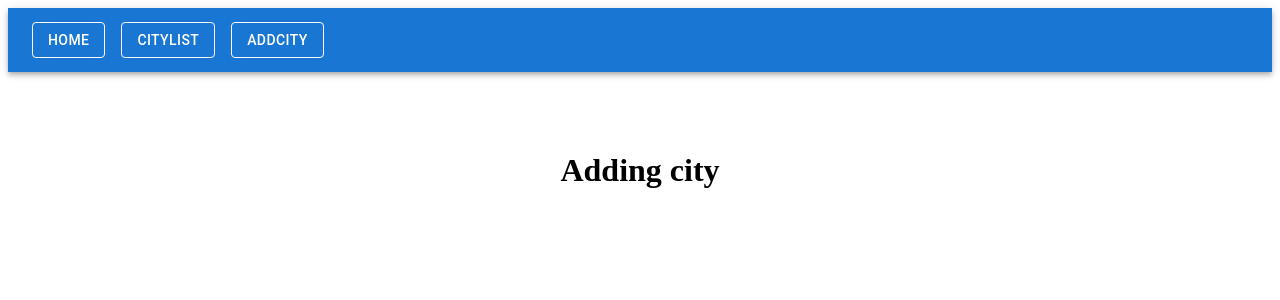
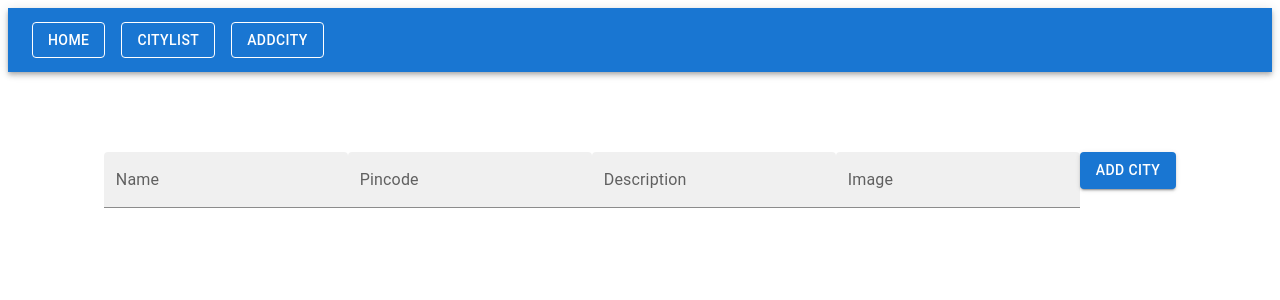
Before and after one commit to AbishekNAF/Citylist, a React (Create React App) app in the folder task/: page /AddCity in a window 1280 px wide. Shown: the top 300 px of the page. Built offline with nearby package versions, Linux system fonts and the light colour scheme.

Commit message:
compeled

```diff
--- a/task/src/App.css
+++ b/task/src/App.css
@@ -16,3 +16,9 @@
 .main {
   display: flex;
 }
+
+.Home {
+  display: flex;
+  align-items: center;
+  justify-content: center;
+}
--- a/task/src/App.js
+++ b/task/src/App.js
@@ -1,5 +1,5 @@
 import { Routes, Route, Link, Navigate, useNavigate } from "react-router-dom";
-import AddCity from "./Components/pages/AddCity.1";
+// import AddCity from "./Components/pages/AddCity.1";
 import Home from "./Components/pages/Home";
 import CityList from "./Components/pages/CityList";
 import * as React from "react";
@@ -7,6 +7,7 @@ import "./App.css";
 import AppBar from "@mui/material/AppBar";
 import Toolbar from "@mui/material/Toolbar";
 import Button from "@mui/material/Button";
+import { AddCity } from "./Components/pages/AddCity.1";
 
 function App() {
   const navigate = useNavigate();
--- a/task/src/Components/Cardd.jsx
+++ b/task/src/Components/Cardd.jsx
@@ -10,7 +10,8 @@ import IconButton from "@mui/material/IconButton";
 import Typography from "@mui/material/Typography";
 import FavoriteIcon from "@mui/icons-material/Favorite";
 import ExpandMoreIcon from "@mui/icons-material/ExpandMore";
-
+import DeleteIcon from "@mui/icons-material/Delete";
+import Stack from "@mui/material/Stack";
 
 const ExpandMore = styled((props) => {
   const { expand, ...other } = props;
@@ -23,11 +24,19 @@ const ExpandMore = styled((props) => {
   }),
 }));
 
-export default function Cardd({ name, address, description, img }) {
+export default function Cardd({ name, address, description, img, id }) {
   const [expanded, setExpanded] = React.useState(false);
 
   const handleExpandClick = () => {
     setExpanded(!expanded);
+  };
+
+  const handleDelete = (id) => {
+    fetch(`https://648bfca08620b8bae7ec029b.mockapi.io/cities/${id}`, {
+      method: "DELETE",
+    }).then(() => console.log("deleted"));
+
+    console.log(id);
   };
 
   return (
@@ -35,7 +44,7 @@ export default function Cardd({ name, address, description, img }) {
       <CardHeader title={name} />
       <CardMedia component="img" height="194" image={img} alt="Paella dish" />
       <CardContent>
-        <Typography variant="body2" color="text.secondary">
+        <Typography variant="body2" color="blue">
           PINCODE-{address}
         </Typography>
       </CardContent>
@@ -43,7 +52,11 @@ export default function Cardd({ name, address, description, img }) {
         <IconButton aria-label="add to favorites">
           <FavoriteIcon />
         </IconButton>
-
+        <Stack direction="row" spacing={1}>
+          <IconButton onClick={() => handleDelete(id)} aria-label="delete">
+            <DeleteIcon />
+          </IconButton>
+        </Stack>
         <ExpandMore
           expand={expanded}
           onClick={handleExpandClick}
--- a/task/src/Components/pages/AddCity.1.jsx
+++ b/task/src/Components/pages/AddCity.1.jsx
@@ -1,11 +1,71 @@
-import React from 'react';
+import { useState } from "react";
+import { useNavigate } from "react-router-dom";
+import TextField from "@mui/material/TextField";
+import Button from "@mui/material/Button";
 
-function AddCity() {
+export function AddCity() {
+  const [name, setName] = useState("");
+  const [address, setAddress] = useState("");
+  const [description, setDescription] = useState("");
+  const [image, setImage] = useState("");
+
+  const navigate = useNavigate();
+
   return (
     <div>
+      <div className="Add-City-form">
+        <TextField
+          id="name"
+          label="Name"
+          variant="filled"
+          onChange={(event) => setName(event.target.value)}
+          value={name}
+        />
+        <TextField
+          id="address"
+          label="Pincode"
+          variant="filled"
+          onChange={(event) => setAddress(event.target.value)}
+          value={address}
+        />
+        <TextField
+          id="description"
+          label="Description"
+          variant="filled"
+          onChange={(event) => setDescription(event.target.value)}
+          value={description}
+        />
+        <TextField
+          id="image"
+          label="Image"
+          variant="filled"
+          onChange={(event) => setImage(event.target.value)}
+          value={image}
+        />
+        <Button
+          variant="contained"
+          onClick={() => {
+            const AddCity = {
+              name: name,
+              address: address,
+              description: description,
+              image: image,
+            };
 
-      <h1>Adding city</h1>
+            fetch(`https://648bfca08620b8bae7ec029b.mockapi.io/cities`, {
+              method: "POST",
+              body: JSON.stringify(AddCity),
+              headers: {
+                "Content-Type": "application/json",
+              },
+            })
+              .then((res) => res.json())
+              .then(() => navigate("/AddCity"));
+          }}
+        >
+          Add City
+        </Button>
+      </div>
     </div>
   );
 }
-export default AddCity;
--- a/task/src/Components/pages/CityList.jsx
+++ b/task/src/Components/pages/CityList.jsx
@@ -24,6 +24,7 @@ function CityList() {
                 address={city.address}
                 description={city.description}
                 img={city.image}
+                id={city.id}
             />
             );
         })}
--- a/task/src/Components/pages/Home.jsx
+++ b/task/src/Components/pages/Home.jsx
@@ -1,14 +1,27 @@
-import React from 'react'
+import * as React from "react";
+import Card from "@mui/material/Card";
+import CardContent from "@mui/material/CardContent";
+import CardMedia from "@mui/material/CardMedia";
+import Typography from "@mui/material/Typography";
+import { CardActionArea } from "@mui/material";
 
-function Home() {
+export default function ActionAreaCard() {
   return (
-    <div>   <img
-    src="https://i0.wp.com/thetravelertwins.com/wp-content/uploads/2020/07/special-places-in-india.png?fit=500%2C500&ssl=1"
-    alt="Famous Places"
-  />
-      <h1>Welcome to India's Famous Places</h1>
+    <div className="Home">
+      <Card sx={{ maxWidth: 500 }}>
+        <CardActionArea>
+          <CardMedia
+            component="img"
+            image="https://i0.wp.com/thetravelertwins.com/wp-content/uploads/2020/07/special-places-in-india.png?fit=500%2C500&ssl=1"
+            alt="Famous Place's"
+          />
+          <CardContent>
+            <Typography gutterBottom variant="h5" component="div">
+              Welcome to India's Famous Places
+            </Typography>
+          </CardContent>
+        </CardActionArea>
+      </Card>
     </div>
-  )
+  );
 }
-
-export default Home
```
Also changed, not shown: task/src/Components/Card.jsx (deleted, +0 -35 lines), task/src/Components/Appbar.jsx (deleted).
